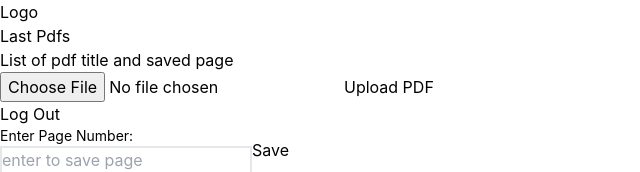
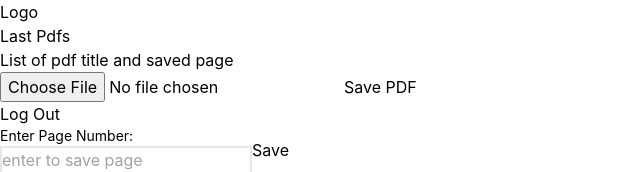
Before and after one commit to berkaysson/read-pdf-by-page, a React (Create React App) app: page / in a window 1280 px wide. Shown: the top 172 px of the page, without its empty margins (0-640 px from the left). Built offline with nearby package versions, Linux system fonts and the light colour scheme; no server answers; the database is empty; sample sign-in values are in the browser's storage.

Commit message:
Update AddNewPDF to use new PDF context

```diff
--- a/src/components/main/forms/AddNewPDF.tsx
+++ b/src/components/main/forms/AddNewPDF.tsx
@@ -1,9 +1,12 @@
-import React, { useContext, useState } from "react";
+import React, { useContext, useEffect, useState } from "react";
 import { ProfileContext } from "../../../context/profile.context";
 import { SavedPdf } from "../../../context/profile.types";
+import pdfToText from "../../../utilities/pdfToText.js";
+import { PDFContext } from "../../../context/pdf.context";
 
 export const AddNewPDF = () => {
   const { addSavedPdf } = useContext(ProfileContext);
+  const { setActivePDFContent, setActivePDFTitle } = useContext(PDFContext);
   const [selectedPdf, setSelectedPdf] = useState<File | null>(null);
 
   const handleFileChange = (e: React.ChangeEvent<HTMLInputElement>) => {
@@ -15,17 +18,27 @@ export const AddNewPDF = () => {
 
   const handleUpload = () => {
     if (selectedPdf) {
-      // Extract necessary information from the selected PDF file
       const newPdf: SavedPdf = {
         title: selectedPdf.name,
-        savedPage: 0, // Set initial saved page to 0
-        updateDate: new Date().toISOString(), // Set update date to current time
+        savedPage: 0,
+        updateDate: new Date().toISOString(),
       };
 
-      // Call addSavedPdf function to add or update the PDF in the user profile
       addSavedPdf(newPdf);
     }
   };
+
+  useEffect(() => {
+    if (selectedPdf) {
+      pdfToText(selectedPdf)
+        .then((pdf) => {
+          setActivePDFContent(pdf)
+          setActivePDFTitle(selectedPdf.name);
+        })
+        .catch((error) => console.error("Failed to extract text from pdf"));
+    }
+    // eslint-disable-next-line react-hooks/exhaustive-deps
+  }, [selectedPdf]);
 
   return (
     <div>
@@ -35,7 +48,7 @@ export const AddNewPDF = () => {
         accept=".pdf"
         onChange={handleFileChange}
       />
-      <button onClick={handleUpload}>Upload PDF</button>
+      <button onClick={handleUpload}>Save PDF</button>
     </div>
   );
 };
```
